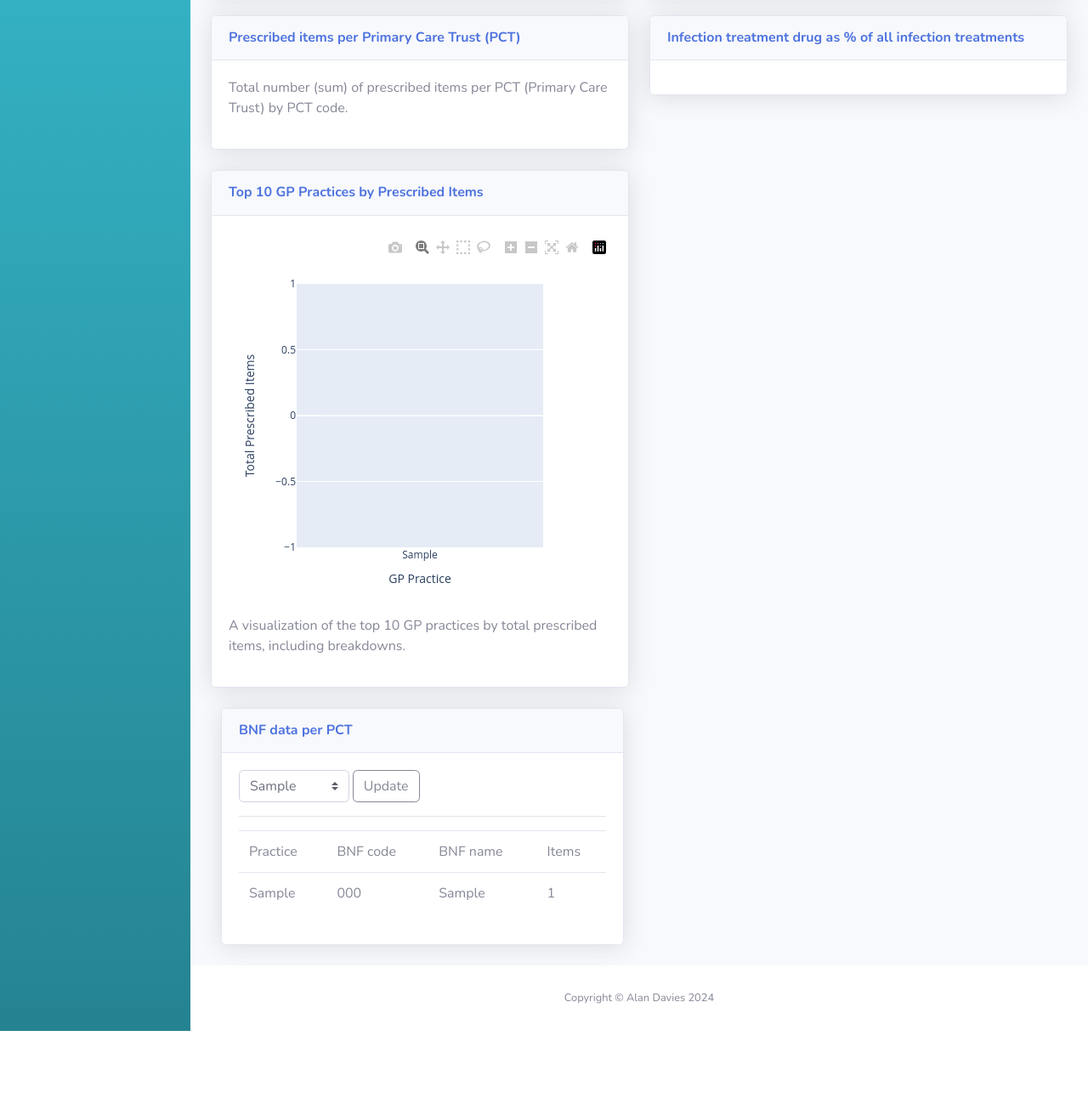
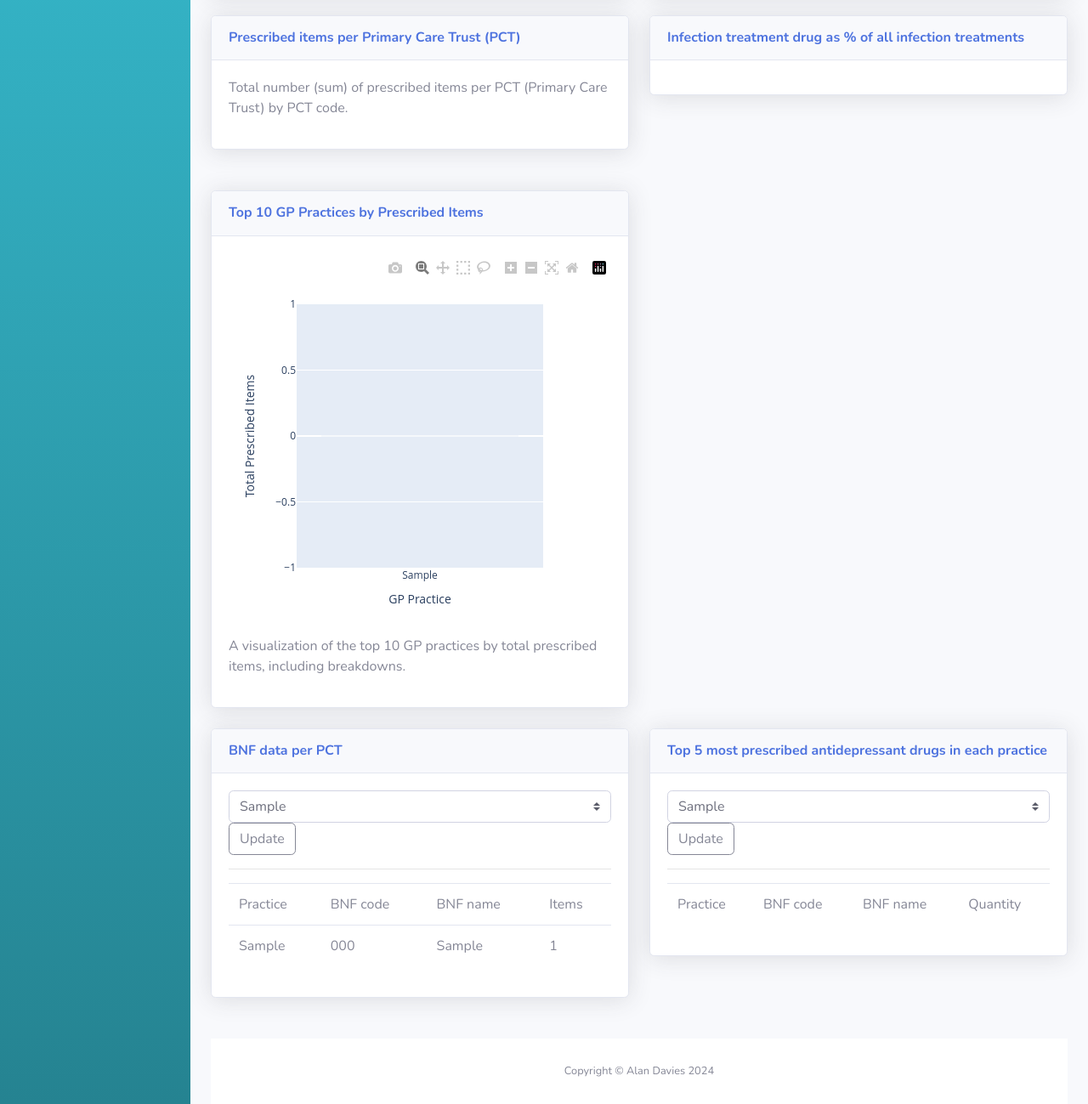
Before and after one commit to harryc898/group_lima, a Flask app: page /dashboard/home/ in a window 1280 px wide. Shown: the part 387-1686 px from the top of the page at 85% size. Before the commit the page ends 1600 px from the top, so only its background shows below. Run offline with Flask 3, Linux system fonts and the light colour scheme; tables that the repository leaves empty hold one stand-in row (values such as "Sample post"); some libraries are stand-ins or nearby versions.

Commit message:
Sprint 2, Task 30
Task not complete!
Have done the following:
1. Create a function to get distinct practices in database/controllers.py
2. Created functionality in views/controllers.py to be able to work drop-down selection for both practices and pcts (and for them to work alongside each other on the front-end)
3. Created a function to filter PrescribingData for BNF code to create a TABLE showing top 5 antidepressant drugs prescribed in each practice with a drop-down selection box

Customer has requested a more visual feature on the dashboard (i.e. bar graph) so want to maintain this functionality of the box selection and have the following features:
(a) x-axis BNF-code, y-axis quantity (create function in views/controllers.py)
(b) same format as the PCT graph already on the dashboard (code in index.html)
(c) same functionality (i.e. can hover over bars) as the PCT graph already on dashboard (code in barchart.js)

Next steps on this task need to focus on creating bar chart

```diff
--- a/app/database/controllers.py
+++ b/app/database/controllers.py
@@ -81,7 +81,21 @@
         """Return the total ACT cost."""
         return (db.session.execute(db.select(func.sum(PrescribingData.ACT_cost)))).first()[0]
 
+    #Sprint 1: Total GP practices tile
     def get_total_gp_practices(self):
         """Return the total number of unique GP practices."""
         total_practices = db.session.execute(func.count((PracticeData.practice_code))).scalar()
         return (total_practices)
+
+    #Sprint 2: Antidepressants visualisation (task 30)
+    def get_distinct_practices(self):
+        """Return the distinct practice codes."""
+        result = db.session.execute(db.select(PrescribingData.practice).distinct()).all()
+        return self.convert_tuple_list_to_raw(result)
+    def get_antidepressant_data_for_practice(self, practice, n):
+        """Return all the data for a given PCT."""
+        return (db.session.query(PrescribingData)
+                .filter(PrescribingData.practice == practice, PrescribingData.BNF_code.like('0403%'))
+                .order_by(PrescribingData.quantity.desc())
+                .limit(n)
+                .all())
--- a/app/templates/dashboard/index.html
+++ b/app/templates/dashboard/index.html
@@ -25,6 +25,7 @@
     <!-- Custom scripts for the dashboard -->
     <script src="{{ url_for('static', filename='js/main.js') }}"></script>
     <script src="{{ url_for('static', filename='js/popup.js') }}"></script>
+    <script src="{{ url_for('static', filename='js/barchart.js') }}"></script>
     <script src="{{ url_for('static', filename='js/calculators.js') }}"></script>
 
 
@@ -146,7 +147,7 @@
 
             <!-- Content Row -->
 <div class="row">
-  <!-- Total items tile -->
+  <!-- Already there: Total items tile -->
   <div class="col-xl-3 col-md-6 mb-4">
     <div class="card border-left-primary shadow h-100 py-2">
       <div class="card-body">
@@ -163,7 +164,7 @@
     </div>
   </div>
 
-  <!-- Total GP Practices Tile -->
+  <!-- Sprint 1: Total GP Practices Tile -->
   <div class="col-xl-3 col-md-6 mb-4">
     <div class="card border-left-primary shadow h-100 py-2">
       <div class="card-body">
@@ -180,7 +181,7 @@
     </div>
   </div>
 
-  <!-- Mean ACT cost tile -->
+  <!-- Already there and not yet completed: Mean ACT cost tile -->
   <div class="col-xl-3 col-md-6 mb-4">
     <div class="card border-left-primary shadow h-100 py-2">
       <div class="card-body">
@@ -197,7 +198,7 @@
     </div>
   </div>
 
-  <!-- Top prescribed items tile -->
+  <!-- Already there and not yet competed: Top prescribed items tile -->
   <div class="col-xl-3 col-md-6 mb-4">
     <div class="card border-left-primary shadow h-100 py-2">
       <div class="card-body">
@@ -227,7 +228,7 @@
 
 <!-- Second Row -->
 <div class="row">
-  <!-- Unique items tile -->
+  <!-- Already there and not yet completed: Unique items tile -->
   <div class="col-xl-6 col-md-6 mb-4">
     <div class="card border-left-primary shadow h-100 py-2">
       <div class="card-body">
@@ -244,7 +245,7 @@
     </div>
   </div>
 
-  <!-- Total ACT cost tile -->
+  <!-- Sprint 1: Total ACT cost tile -->
   <div class="col-xl-6 col-md-6 mb-4">
     <div class="card border-left-primary shadow h-100 py-2">
       <div class="card-body">
@@ -263,9 +264,10 @@
 </div>
 
 
-            <!-- Content Row -->
+            <!-- Content Row and Column-->
             <div class="row">
-              <div class="col-xl-6 col-lg-7">
+              <div class="col-xl-6 col-md-6 mb-4">
+              <!-- Already there: Graph plotting total items in each PCT -->
                 <div class="card shadow mb-4">
                   <div class="card-header py-3 d-flex flex-row align-items-center justify-content-between">
                     <h6 class="m-0 font-weight-bold text-primary">{{dashboard_data.top_items_plot_data.header}}</h6>
@@ -276,10 +278,10 @@
                   </div>
                 </div>
               </div>
-                <!-- Content Column -->
-              <div class="col-xl-6">
 
-                <!-- Infection treatment drugs -->
+              <!-- Content column -->
+                <div class="col-xl-6 col-md-6 mb-4">
+              <!-- Already there and not completed: Infection treatment drugs -->
                   <div class="card shadow mb-4">
                     <div class="card-header py-3">
                       <h6 class="m-0 font-weight-bold text-primary">Infection treatment drug as % of all infection treatments</h6>
@@ -304,20 +306,21 @@
                 </div>
             </div>
 
-            <!-- Content Row -->
-            <div class="row last-row">
-
-              <div class="col-xl-6">
-                <!-- Show the BNF data for slected PCT -->
+            <!-- Content Row and Column-->
+            <div class="row">
+              <div class="col-xl-6 col-md-6 mb-4">
+              <!-- Already there: Table showing BNF data for a selected PCT -->
                 <div class="card shadow mb-4">
                   <div class="card-header py-3">
                     <h6 class="m-0 font-weight-bold text-primary">BNF data per PCT</h6>
                   </div>
                   <div class="card-body">
-                      <form method='POST' action="{{ url_for('dashboard.home') }}">
-                        <select class="custom-select" id="input-group-select" name="pct-option">
+                      <form method="POST" action="{{ url_for('dashboard.home') }}">
+                        <select class="custom-select" id="pct-select" name="pct-option">
                           {% for item in dashboard_data.pct_list %}
-                          <option name="option-list" value="{{ item }}">{{ item }}</option>
+                            <option value="{{ item }}" {% if item == dashboard_data.selected_pct %}selected{% endif %}>
+                              {{ item }}
+                            </option>
                           {% endfor %}
                         </select>
                         <input type="submit" value="Update" class="btn btn-outline-secondary" />
@@ -344,9 +347,53 @@
                     </div>
                   </div>
                 </div>
+
+
+                <!-- Content Column -->
+              <div class="col-xl-6 col-lg-12">
+
+            <!-- Sprint 2, Task 30: Table of top five most prescribed antidepressants for selected practice -->
+                <div class="card shadow mb-4">
+                  <div class="card-header py-3">
+                    <h6 class="m-0 font-weight-bold text-primary">Top 5 most prescribed antidepressant drugs in each practice</h6>
+                  </div>
+                  <div class="card-body">
+                      <form method="POST" action="{{ url_for('dashboard.home') }}">
+                        <select class="custom-select" id="practice-select" name="practice-option">
+                          {% for item in dashboard_data.practice_list %}
+                            <option value="{{ item }}" {% if item == dashboard_data.selected_practice %}selected{% endif %}>
+                              {{ item }}
+                            </option>
+                          {% endfor %}
+                        </select>
+                        <!-- Add hidden field to preserve PCT selection -->
+                        <input type="hidden" name="pct-option" value="{{ dashboard_data.selected_pct }}">
+                        <input type="submit" value="Update" class="btn btn-outline-secondary" />
+                      </form>
+                      <hr />
+                      <table class="table">
+                      <thead>
+                        <td>Practice</td>
+                        <td>BNF code</td>
+                        <td>BNF name</td>
+                        <td>Quantity</td>
+                      </thead>
+                        <tbody>
+                        {% for row in dashboard_data.practice_data %}
+                          <tr>
+                            <td>{{ row.practice }}</td>
+                            <td>{{ row.BNF_code }}</td>
+                            <td>{{ row.BNF_name }}</td>
+                            <td>{{ row.quantity }}</td>
+                          </tr>
+                        {% endfor %}
+                        </tbody>
+                      </table>
                     </div>
                   </div>
                 </div>
+              </div>
+
 
             <!-- Creatinine clearance calculator -->
             <div id="creat-calc">
--- a/app/views/controllers.py
+++ b/app/views/controllers.py
@@ -25,20 +25,32 @@
 def home():
     """Render the home page of the dashboard passing in data to populate dashboard."""
     pcts = db_mod.get_distinct_pcts()
+    practices = db_mod.get_distinct_practices()
     if request.method == 'POST':
-        # if selecting PCT for table, update based on user choice
         form = request.form
-        selected_pct_data = db_mod.get_n_data_for_PCT(str(form['pct-option']), 5)
+        # Preserve the current selections from the form
+        selected_pct = form.get('pct-option', pcts[0])
+        selected_practice = form.get('practice-option', practices[0])
     else:
-        # pick a default PCT to show
-        selected_pct_data = db_mod.get_n_data_for_PCT(str(pcts[0]), 5)
-
+        # Default selections
+        selected_pct = pcts[0]
+        selected_practice = practices[0]
+    # Fetch data based on selections
+    selected_pct_data = db_mod.get_n_data_for_PCT(selected_pct, 5)
+    selected_practice_data = db_mod.get_antidepressant_data_for_practice(selected_practice, 5)
     # prepare data structure to send to front end to update display
     dashboard_data = {
+        #Tiles
         "tile_data_items": generate_data_for_tiles(),
+        #Graph already on dashboard for PCT items
         "top_items_plot_data": generate_top_px_items_barchart_data(),
+        #pct/practice list, data and selected cells
         "pct_list": pcts,
+        "practice_list": practices,
         "pct_data": selected_pct_data,
+        "practice_data": selected_practice_data,
+        "selected_pct": selected_pct,
+        "selected_practice": selected_practice,
     }
 
     # render the HTML page passing in relevant data
```
Lines whose indentation alone changed are shown as unchanged.
